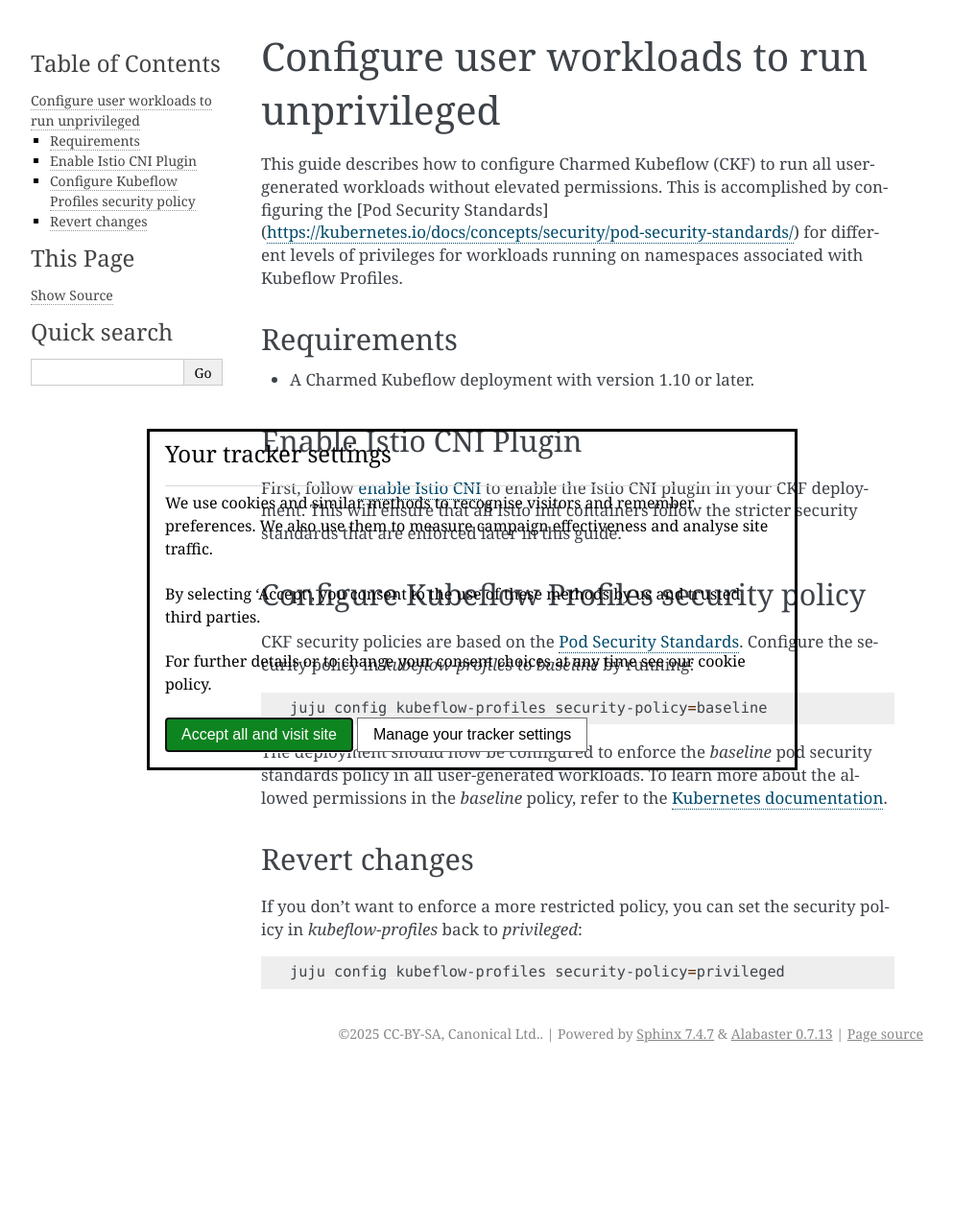
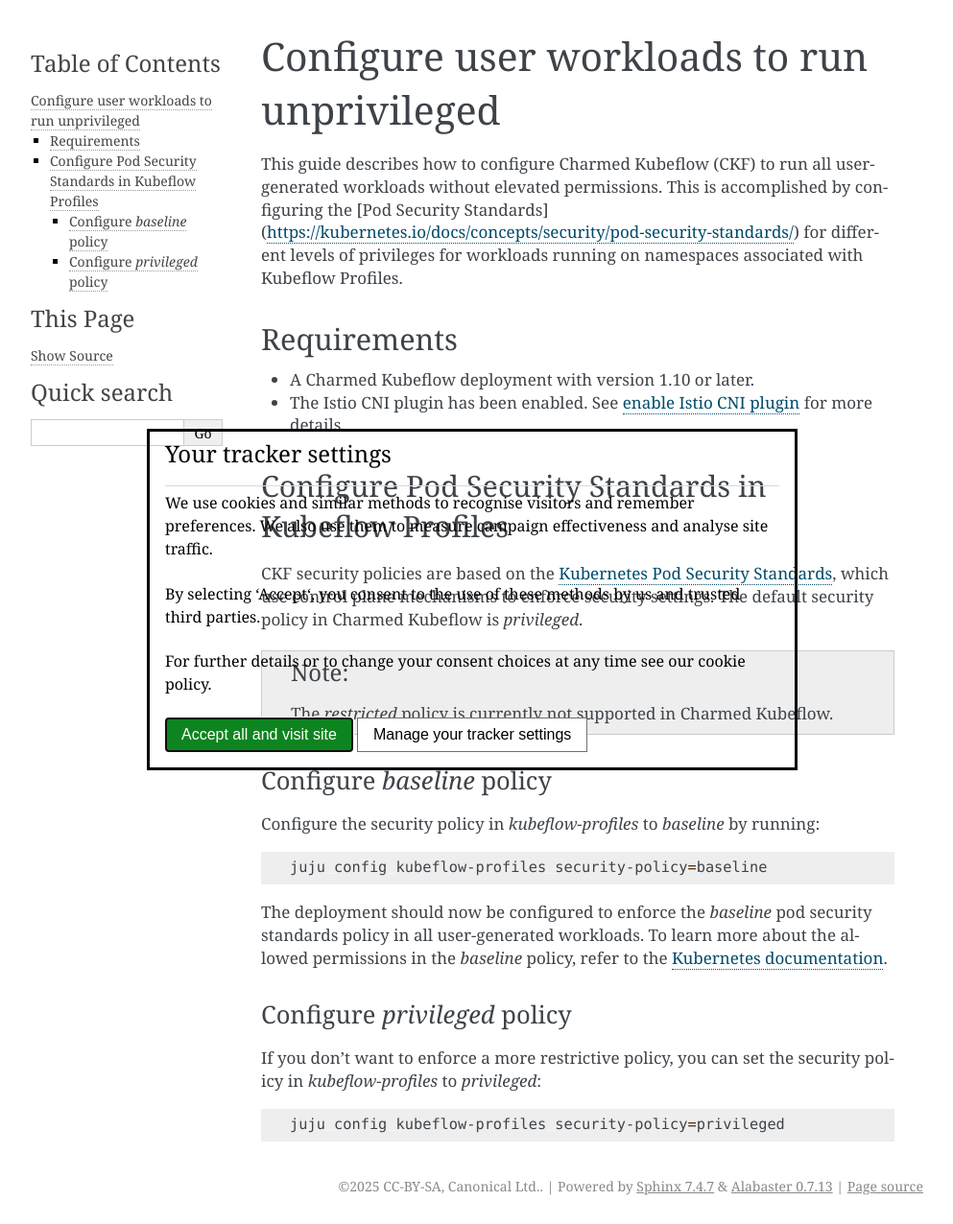
Before and after one commit to canonical/charmed-kubeflow-documentation, a Sphinx documentation site: the page built from docs/how-to/manage/configure-unprivileged-workloads.rst, in a window 1280 px wide and 1276 px high. Shown: the whole window at 96% size, without its empty margins (148-1141 px from the left). Built offline with Sphinx 7.4.7, drawn with Linux system fonts in a browser that asks for light colours.

Commit message:
Update guide

```diff
--- a/docs/how-to/manage/configure-unprivileged-workloads.rst
+++ b/docs/how-to/manage/configure-unprivileged-workloads.rst
@@ -10,19 +10,24 @@
 ---------------------
 
 * A Charmed Kubeflow deployment with version 1.10 or later.
-
------------------------
-Enable Istio CNI Plugin
------------------------
-
-First, follow :ref:`enable Istio CNI<enable_istio_cni>` to enable the Istio CNI plugin in your CKF deployment. This will ensure that all Istio init containers follow the stricter security standards that are enforced later in this guide.
+* The Istio CNI plugin has been enabled. See :ref:`enable Istio CNI plugin<enable_istio_cni>` for more details.
 
 
--------------------------------------------
-Configure Kubeflow Profiles security policy
--------------------------------------------
+-----------------------------------------------------
+Configure Pod Security Standards in Kubeflow Profiles
+-----------------------------------------------------
 
-CKF security policies are based on the `Pod Security Standards <https://kubernetes.io/docs/concepts/security/pod-security-standards/#baseline>`_. Configure the security policy in `kubeflow-profiles` to `baseline` by running:
+CKF security policies are based on the `Kubernetes Pod Security Standards <https://kubernetes.io/docs/concepts/security/pod-security-standards/>`_, which use control plane mechanisms to enforce security settings. The default security policy in Charmed Kubeflow is `privileged`.
+
+.. note::
+
+   The `restricted` policy is currently not supported in Charmed Kubeflow.
+
+~~~~~~~~~~~~~~~~~~~~~~~~~~~
+Configure `baseline` policy
+~~~~~~~~~~~~~~~~~~~~~~~~~~~
+
+Configure the security policy in `kubeflow-profiles` to `baseline` by running:
 
 .. code-block:: bash
 
@@ -31,11 +36,11 @@
 The deployment should now be configured to enforce the `baseline` pod security standards policy in all user-generated workloads. To learn more about the allowed permissions in the `baseline` policy, refer to the `Kubernetes documentation <https://kubernetes.io/docs/concepts/security/pod-security-standards/#baseline>`_.
 
 
--------------------------------------------
-Revert changes
--------------------------------------------
+~~~~~~~~~~~~~~~~~~~~~~~~~~~~~
+Configure `privileged` policy
+~~~~~~~~~~~~~~~~~~~~~~~~~~~~~
 
-If you don't want to enforce a more restricted policy, you can set the security policy in `kubeflow-profiles` back to `privileged`:
+If you don't want to enforce a more restrictive policy, you can set the security policy in `kubeflow-profiles` to `privileged`:
 
 .. code-block:: bash
 
```
